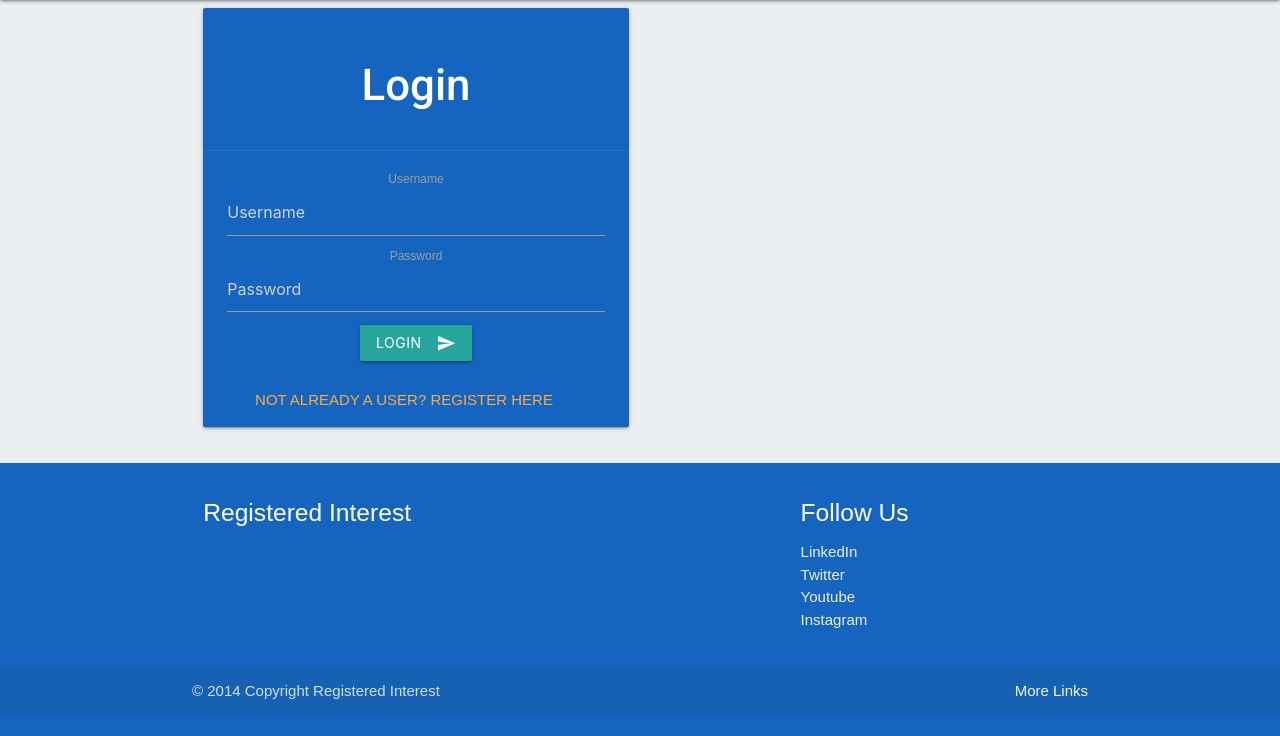
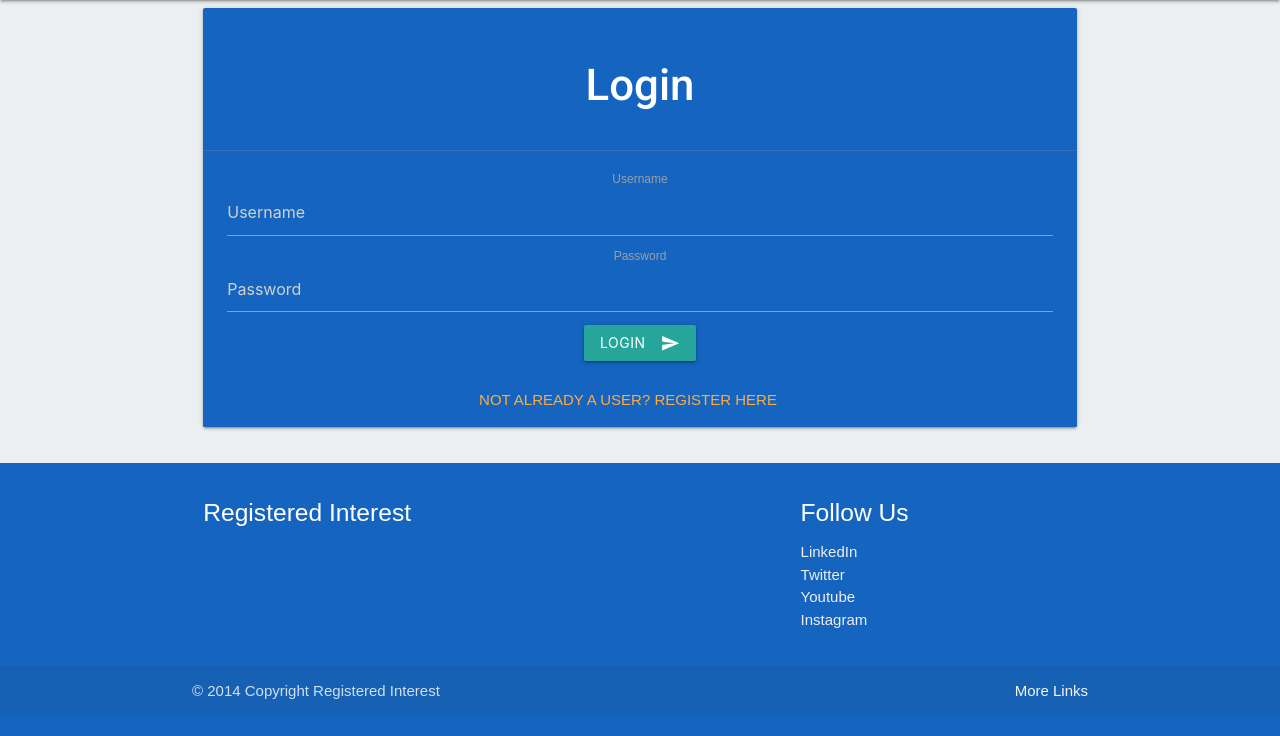
Before and after one commit to jlewis-89/Milestone-Project-3, a Flask app: page /login in a window 1280 px wide. Shown: the part 64-800 px from the top of the page. Run offline with Flask 3, Linux system fonts and the light colour scheme; some libraries are stand-ins or nearby versions.

Commit message:
Centered Login

```diff
--- a/templates/login.html
+++ b/templates/login.html
@@ -1,7 +1,7 @@
 {% extends "base.html" %}
 {% block content %}
 <div class="row center">
-    <div class="col s12 m6 center">
+    <div class="col s12 m12 center">
         <div class="card blue darken-3">
             <div class="card-content white-text">
                 <span class="card-title">
```
